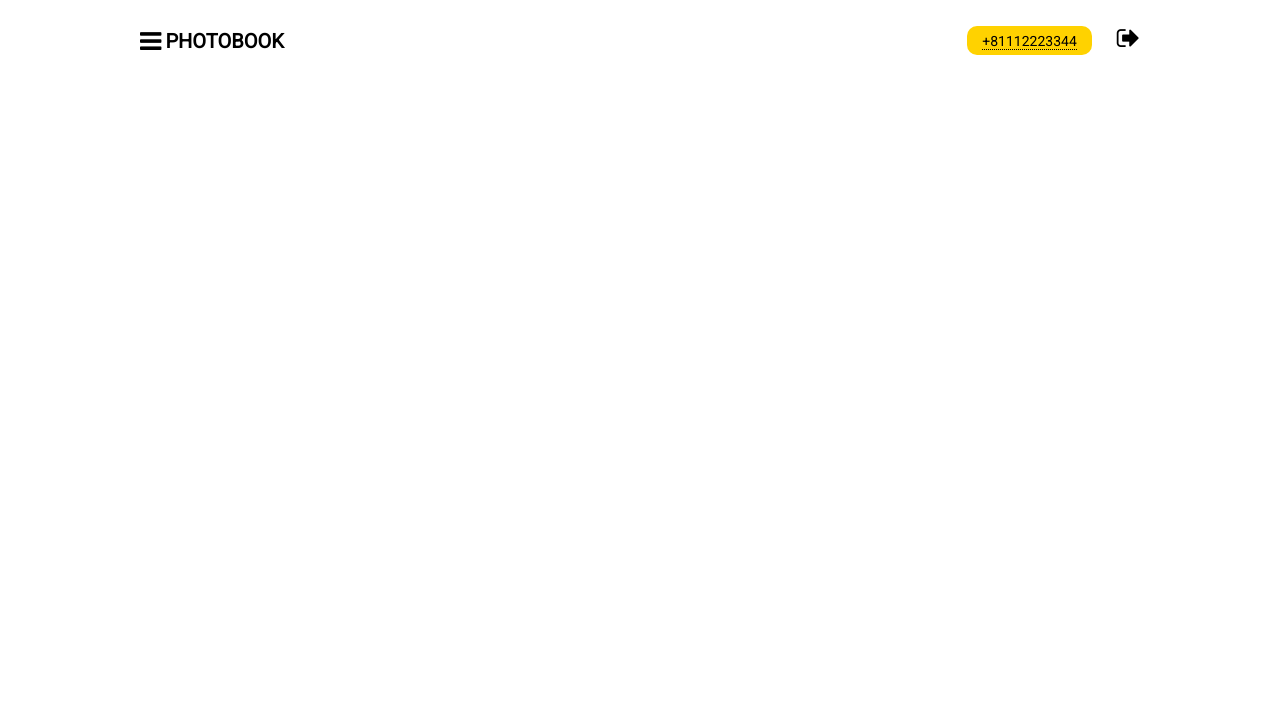
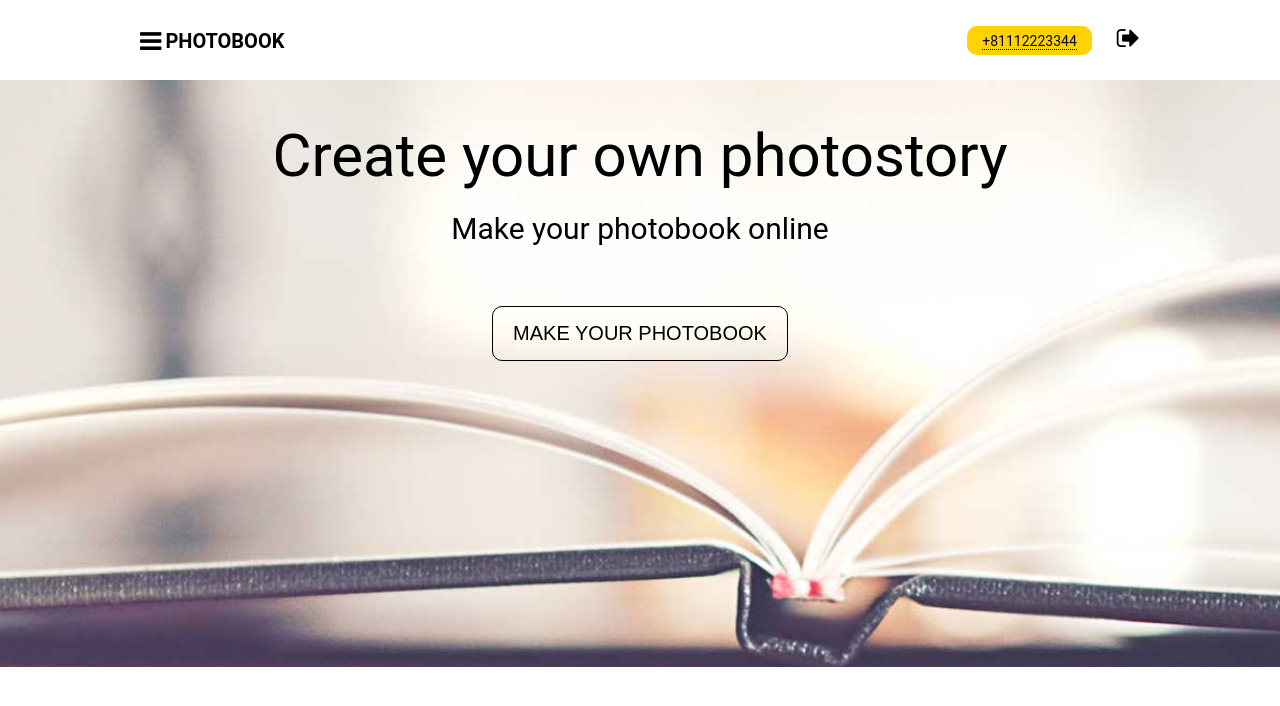
Before and after one commit to zinovyevaleks/less-practice, a website: page public/index.html in a window 1280 px wide. Drawn offline with Linux system fonts and the light colour scheme.

Commit message:
Сверстал header. Сделал кнопки

```diff
--- a/public/index.html
+++ b/public/index.html
@@ -22,6 +22,15 @@
                 <i class="fa fa-sign-out"></i>
             </div>
         </nav>
+        <header id="header">
+            <div class="text">
+                <h1>Create your own photostory</h1>
+                <h4>Make your photobook online</h4>
+            </div>
+
+
+            <button class="btn btn-line">Make your photobook</button>
+        </header>
     </div>
 </body>
 </html>
--- /dev/null
+++ b/src/less/buttons.less
@@ -0,0 +1,30 @@
+@import "partials/params";
+@import "partials/mixins";
+
+.btn {
+    padding: 15px 20px;
+    border: none;
+    border-radius: 10px;
+    cursor: pointer;
+    text-transform: uppercase;
+    outline: none;
+    font-size: 20px;
+    transition: .1s all;
+
+    &:active {
+        box-shadow: inset 0 0 20px -3px rgba(0,0,0, .6)
+    }
+
+
+
+    &-line {
+        border: 1px solid #000;
+        color: #000;
+        background: transparent;
+    }
+
+    &-red {
+        background-color: #fff;
+        color: #fff;
+    }
+}
--- /dev/null
+++ b/src/less/header.less
@@ -0,0 +1,28 @@
+@import "partials/params";
+@import "partials/mixins";
+
+#header {
+    .flex-center;
+    justify-content: flex-start;
+    padding-top: 40px;
+    background: url('img/header_bg.jpg') no-repeat;
+    background-size: cover;
+    height: 547px;
+
+    & .text {
+        text-align: center;
+        margin-bottom: 60px;
+
+        & * {
+            font-weight: normal;
+        }
+        & h1 {
+            font-size: 60px;
+            margin-bottom: 20px;
+        }
+        & h4 {
+            font-size: 30px;
+
+        }
+    }
+}
```
Also changed, not shown: public/bundle.min.css.
